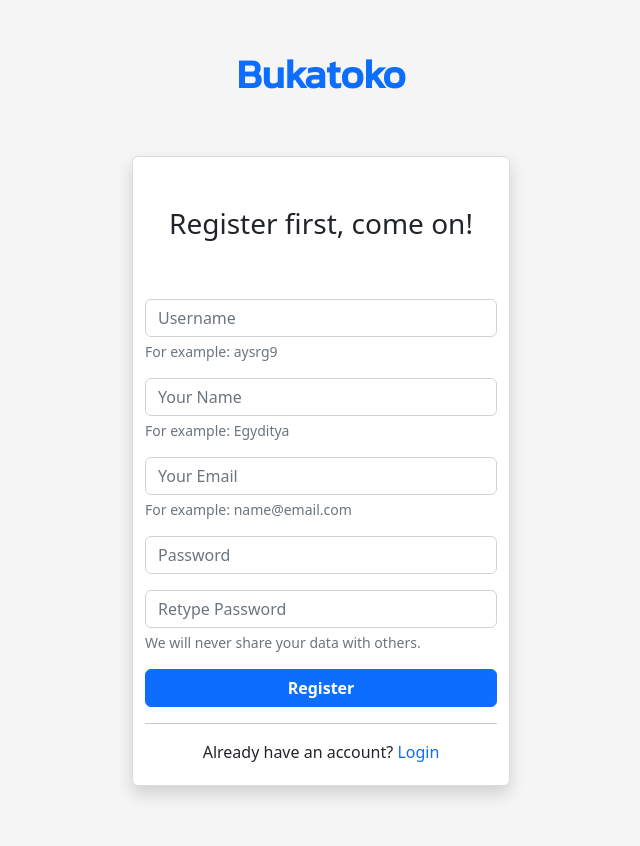
After one commit to aysrg9/bukatoko, a PHP site: page /buyer/register.php in a window 1280 px wide. The commit adds this page. Shown: the whole page, without its empty margins (319-959 px from the left). Run offline with PHP 8.4, Linux system fonts and the light colour scheme.

Commit message:
add register page

```diff
--- a/assets/css/style.css
+++ b/assets/css/style.css
@@ -1,6 +1,5 @@
 body {
   background-color: #f5f5f5;
-  height: 500vh;
 }
 
 #text-info a {
@@ -50,10 +49,20 @@
   text-align: center;
   transition: all 0.3s ease;
   font-size: 27px;
+  color: #0d6efd;
 }
 
 .nav-icon a:hover {
-  background-color: #eeeded;
+  color: black;
+}
+
+#register {
+  height: 630px;
+  width: 378px;
+  border: 1px solid gainsboro;
+  background-color: #ffffff;
+  padding-top: 50px;
+  margin-bottom: 60px;
 }
 
 /* Responsive */
--- /dev/null
+++ b/buyer/register.php
@@ -0,0 +1,67 @@
+<!doctype html>
+<html lang="en">
+
+<head>
+    <meta charset="utf-8">
+    <meta name="viewport" content="width=device-width, initial-scale=1">
+    <title>Register Acount</title>
+
+    <!-- CSS Bootstrap -->
+    <link href="https://cdn.jsdelivr.net/npm/bootstrap@5.2.0/dist/css/bootstrap.min.css" rel="stylesheet"
+        integrity="sha384-gH2yIJqKdNHPEq0n4Mqa/HGKIhSkIHeL5AyhkYV8i59U5AR6csBvApHHNl/vI1Bx" crossorigin="anonymous">
+
+    <!-- My CSS -->
+    <link rel="stylesheet" href="../assets/css/style.css">
+
+    <!-- Font Google -->
+    <link rel="preconnect" href="https://fonts.googleapis.com">
+    <link rel="preconnect" href="https://fonts.gstatic.com" crossorigin>
+    <link href="https://fonts.googleapis.com/css2?family=Kanit&display=swap" rel="stylesheet">
+</head>
+
+<body>
+    <!-- Form Register -->
+    <h1 class="fw-bold text-primary text-center"
+        style="font-family: 'Kanit', sans-serif; padding-top: 50px; padding-bottom: 50px;">
+        Bukatoko
+    </h1>
+    <section id="register" class="container shadow rounded">
+        <form action="">
+            <h3 class="text-center" style="padding-bottom: 50px;">Register first, come on!</h3>
+            <div class="mb-3">
+                <input type="text" class="form-control" id="username" placeholder="Username">
+                <div id="usernameHelp" class="form-text">For example: aysrg9</div>
+            </div>
+            <div class="mb-3">
+                <input type="text" class="form-control" id="name" placeholder="Your Name">
+                <div id="nameHelp" class="form-text">For example: Egyditya</div>
+            </div>
+            <div class="mb-3">
+                <input type="email" class="form-control" id="email" placeholder="Your Email">
+                <div id="emailHelp" class="form-text">For example: name@email.com</div>
+            </div>
+            <div class="mb-3">
+                <input type="password" class="form-control" id="password" placeholder="Password">
+            </div>
+            <div class="mb-3">
+                <input type="password" class="form-control" id="repassword" placeholder="Retype Password">
+                <div id="passwordHelp" class="form-text">We will never share your data with others.</div>
+            </div>
+            <div class="d-grid gap-2">
+                <button type="submit" class="btn btn-primary fw-bold">Register</button>
+            </div>
+            <hr>
+
+            <p class="text-center">Already have an account? <a class="text-primary" href=""
+                    style="text-decoration: none;">Login</a></p>
+        </form>
+    </section>
+    <!-- End From Register -->
+
+    <!-- JS Bootstrap -->
+    <script src="https://cdn.jsdelivr.net/npm/bootstrap@5.2.0/dist/js/bootstrap.bundle.min.js"
+        integrity="sha384-A3rJD856KowSb7dwlZdYEkO39Gagi7vIsF0jrRAoQmDKKtQBHUuLZ9AsSv4jD4Xa" crossorigin="anonymous">
+    </script>
+</body>
+
+</html>
```
Also changed, not shown: index.php (+5 -5 lines).
